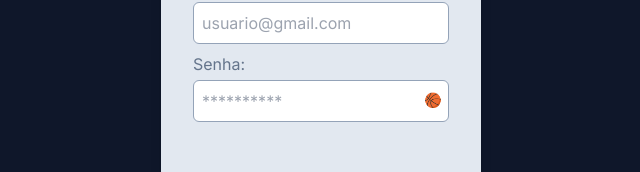
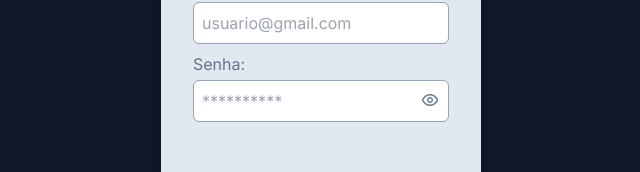
Before and after one commit to JefersonViana/challenge_frontend, a Next.js app: page / in a window 1280 px wide. Shown: the part 314-486 px from the top of the page, without its empty margins (319-959 px from the left). Built offline with nearby package versions, Linux system fonts and the light colour scheme.

Commit message:
FEAT: add icons in page login

```diff
--- a/src/components/form/FormLogin.tsx
+++ b/src/components/form/FormLogin.tsx
@@ -2,6 +2,9 @@
 import { AppStateProvider } from "@/context/AppProvider";
 import { useRouter } from "next/navigation";
 import { useState } from "react";
+import visible from '../../assets/icons8-eye-24.png';
+import invisible from '../../assets/icons8-invisível-24.png';
+import Image from "next/image";
 
 export default function FormLogin() {
   const { email, setEmail, password, setPassword } = AppStateProvider();
@@ -44,7 +47,21 @@ export default function FormLogin() {
           className="text-slate-500 text-sm relative left-56 bottom-11 w-8 h-9 p-1"
           type="button"
           onClick={() => setIsHidden(!isHidden)}
-        >{isHidden ? '🏀' : '🏐'}</button>
+        >{isHidden ? (
+          <Image
+            src={visible}
+            alt="visible"
+            width={18}
+            height={18}
+          />
+        ) : (
+          <Image
+            src={invisible}
+            alt="invisible"
+            width={18}
+            height={18}
+          />
+        )}</button>
       </label>
     </>
   );
```
Also changed, not shown: src/app/home/page.tsx (+1 -8 lines).
